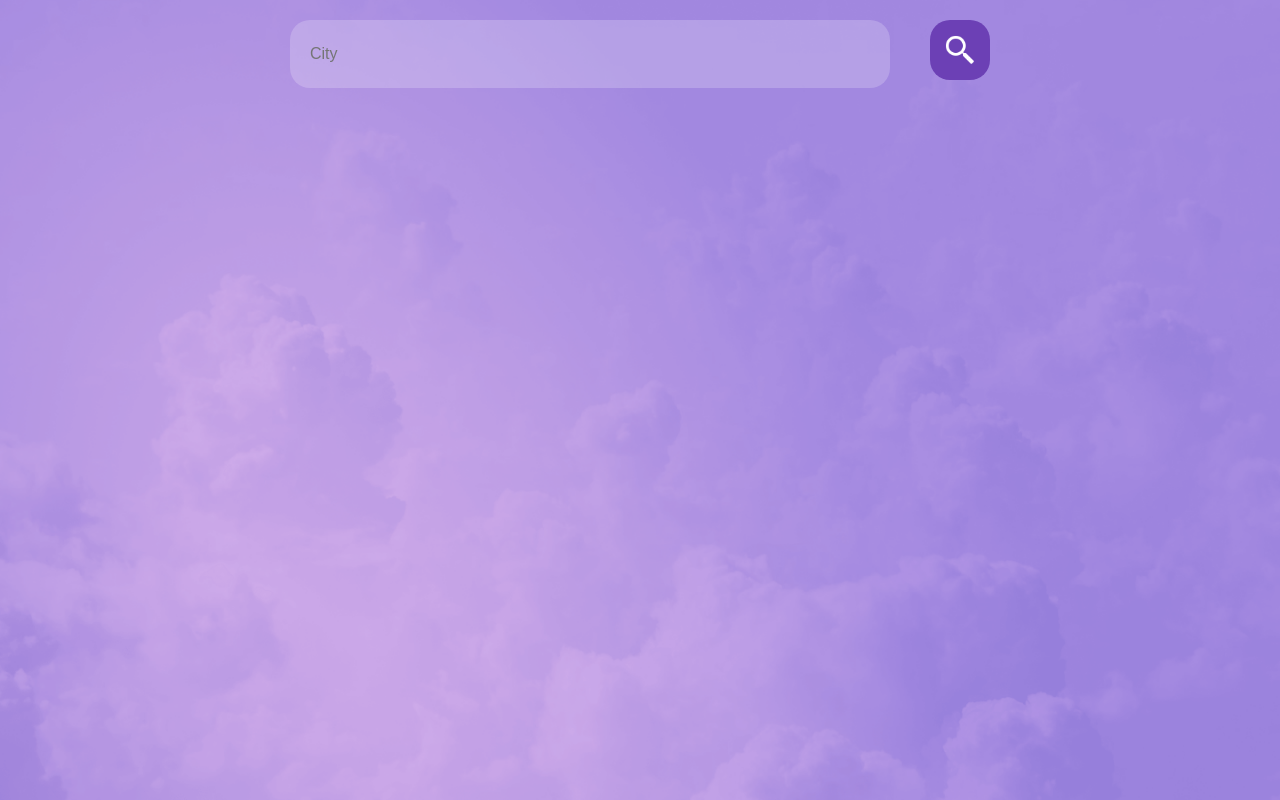
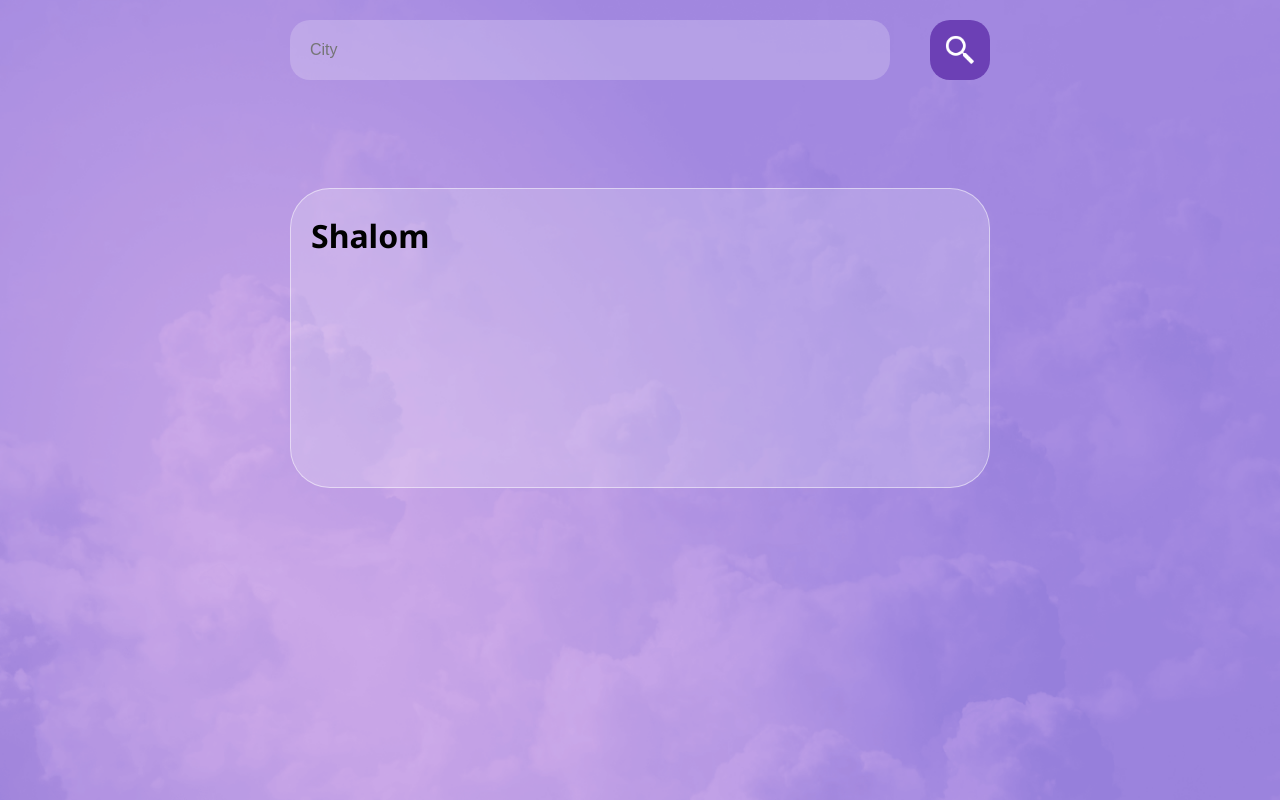
Before and after one commit to ianshalom/merquri-weather-app, a React (Vite) app: page / in a window 1280 px wide. Built offline with nearby package versions, Linux system fonts and the light colour scheme.

Commit message:
feat: add search history wrapper

```diff
--- a/src/App.tsx
+++ b/src/App.tsx
@@ -3,6 +3,7 @@ import SearchField from "components/SearchField";
 import MainWrapper from "components/MainWrapper";
 import { useQuery } from "@tanstack/react-query";
 import { useState } from "react";
+import SearchHistory from "components/SearchHistory";
 
 function App() {
   const [input, setInput] = useState("");
@@ -31,6 +32,9 @@ function App() {
         handleClick={handleClick}
       />
       {isError && <p>No weather data found for {input}....</p>}
+      <SearchHistory>
+        <h1>Shalom</h1>
+      </SearchHistory>
     </MainWrapper>
   );
 }
--- a/src/api/index.tsx
+++ b/src/api/index.tsx
@@ -6,6 +6,6 @@ const axiosInstance = axios.create({
 
 export const getWeatherData = async (input: string) => {
   return await axiosInstance.get(
-    `?q=${input}&appid=${import.meta.env.VITE_WEATHER_API_KEY}`
+    `?q=${input}&appid=${import.meta.env.VITE_WEATHER_API_KEY}&units=metric`
   );
 };
--- /dev/null
+++ b/src/components/SearchHistory.tsx
@@ -0,0 +1,16 @@
+import styled from "styled-components";
+import { ChildrenProps } from "types";
+
+const Wrapper = styled.div`
+  width: 100%;
+  height: 300px;
+  border-radius: 40px;
+  border: 1px solid #ffffff80;
+  background: #ffffff33;
+  margin-top: 100px;
+  padding: 20px;
+`;
+
+export default function SearchHistory({ children }: ChildrenProps) {
+  return <Wrapper>{children}</Wrapper>;
+}
--- a/src/components/UI/InputField.tsx
+++ b/src/components/UI/InputField.tsx
@@ -7,6 +7,7 @@ const StyledInputField = styled.input`
   font-size: inherit;
   border: none;
   width: 600px;
+  height: 60px;
 `;
 export interface OnChangeHandlerProps {
   onChangeHandler: (e: React.ChangeEvent<HTMLInputElement>) => void;
--- /dev/null
+++ b/src/types/index.ts
@@ -0,0 +1,3 @@
+export interface ChildrenProps {
+  children: React.ReactNode;
+}
```
Also changed, not shown: src/components/MainWrapper.tsx (+2 -5 lines).
